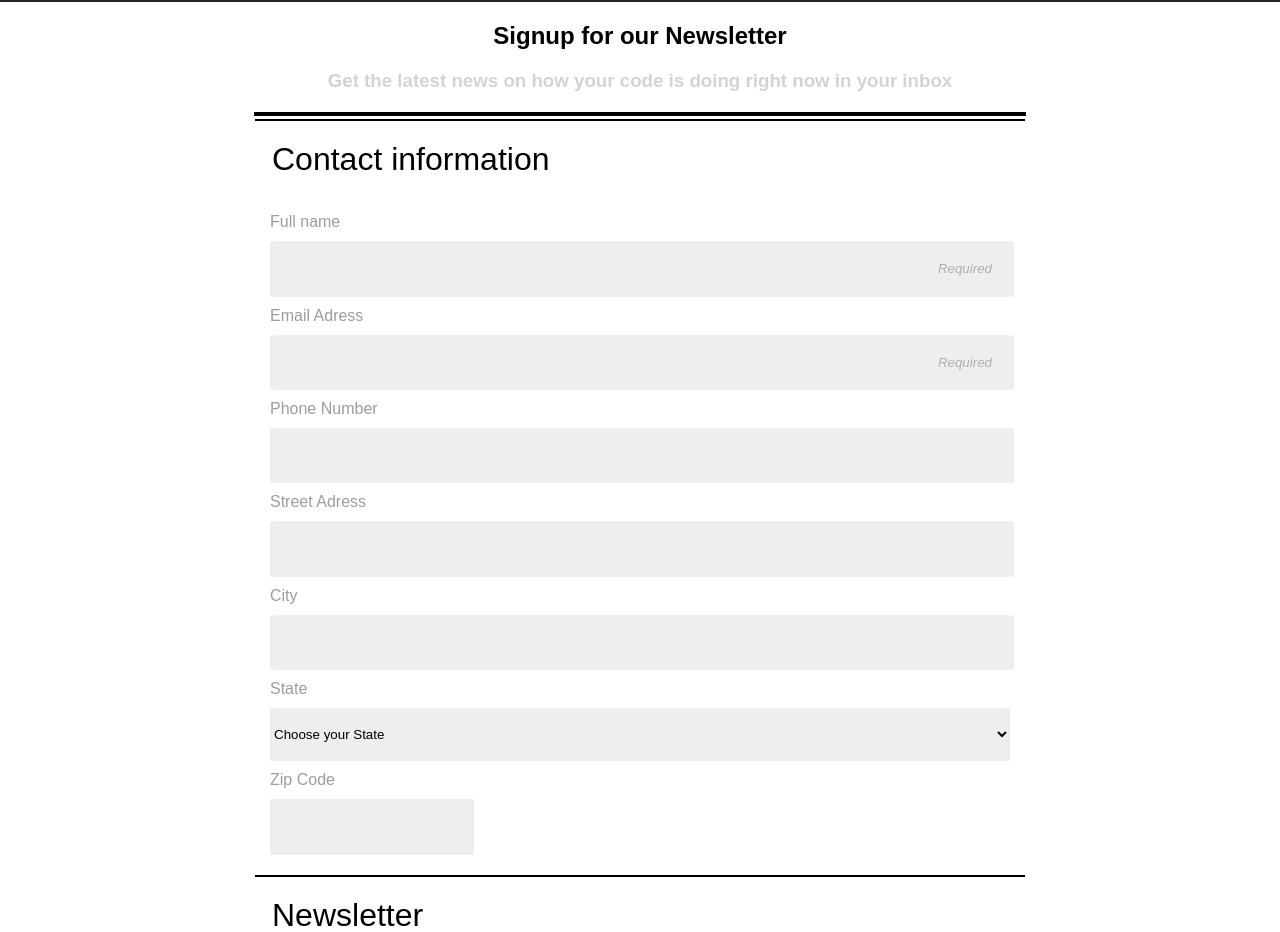
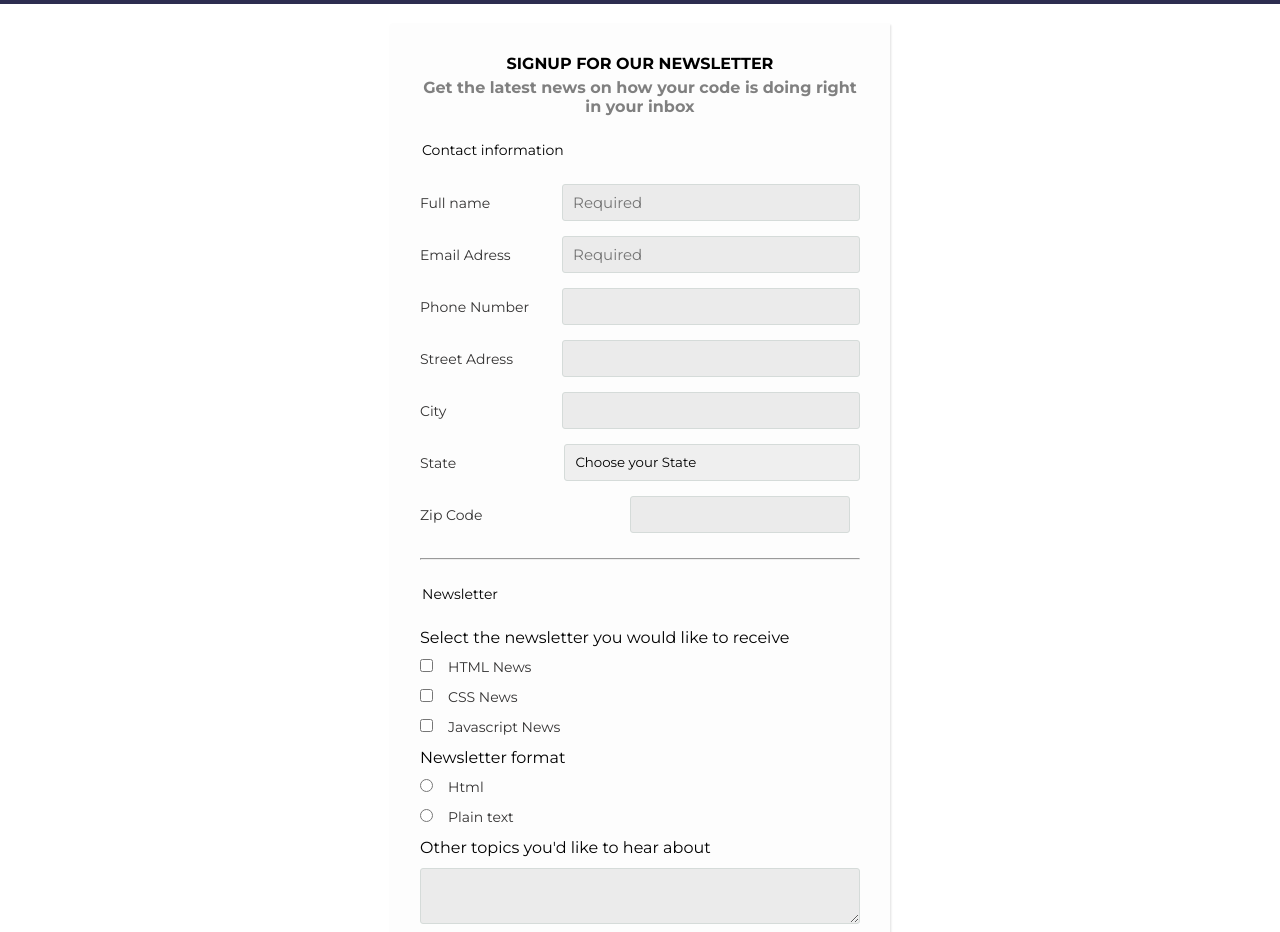
Before and after one commit to kiliandeketelaere/Techdegree-project-3, a plain HTML site: page index.html in a window 1280 px wide. Shown: the part 76-1008 px from the top of the page. Drawn offline with Linux system fonts and the light colour scheme; a web font is replaced by a local one.

Commit message:
improved new version
improved new version

```diff
--- a/index.html
+++ b/index.html
@@ -1,123 +1,156 @@
 <!DOCTYPE html>
 <html lang="en">
   <head>
-    <meta name="viewport" content="width=device-width, initial-scale=1">
+    <meta name="viewport" content="width=device-width, initial-scale=1.0">
     <link rel="stylesheet" href="styles.css">
     <link rel="stylesheet" href="https://fonts.googleapis.com/css?family=Trirong">
     <title>The Code Review</title>
   </head>
 
-  <header class="parent">
-    <div class="child">
-        <h1>THE CODE REVIEW</h1>
-    </div>
-  </header>
 
-<div class="Headcontainer">
-  <div class="banner">
-    <div class="ban">
-     <h2>Signup for our Newsletter</h2>
-    </div>
-    <div class="ban">
-      <h3>Get the latest news on how your code is doing right now in your inbox</h3>
-   </div>
-  </div>
-
-  <div class="container">
-      <div class="seperator-box-top"></div>
-    </div>
-    <div class="container">
-  <div class="seperator-box-bottom"></div>
+<header class="header">
+<div class="flex-container">
+  <div class="flex-item">
+  <h1 class="header"> THE CODE REVIEW</h1>
   </div>
 </div>
+</header>
+
+<body>
 
 
-    <div class="formbox">
-    <form>
-    <fieldset>
-      <legend>Contact information</legend>
 
 
-        <label for="fullname">Full name</label>
-        <input type="text" id="fullname" name="user_fullname" placeholder="Required">
 
-        <label for="email">Email Adress</label>
-        <input type="email" id="email" name="user_email" placeholder="Required">
 
-        <label for="phone">Phone Number</label>
-        <input type="tel" id="phone" name="user_phone">
 
-        <label for="adress">Street Adress</label>
-        <input type="text" id="adress" name="user_adress">
+<div class="wrapper">
+  <div class="title">
+      Signup for our newsletter
+  </div>
+  <div class="subtitle">
+    Get the latest news on how your code is doing right in your inbox
+  </div>
+  <div class="form">
 
-        <label for="city">City</label>
-        <input type="text" id="city" name="user_city">
-
-        <label for="state">State</label>
-        <select id="state" name="user_state">
-          <option value="" disabled selected>Choose your State</option>
-          <option value="west_vlaanderen">West-Vlaanderen</option>
-          <option value="oost_vlaanderen">Oost-Vlaanderen</option>
-          <option value="brussel">Brussel</option>
-          <option value="wallonie">Wallonie</option>
-        </select>
-
-        <label for="zipcode">Zip Code</label>
-        <input type="text" id="zipcode" name="user_zipcode" class="zipcode">
-    </fieldset>
-  </form>
+    <div class="legend">
+      <legend>Contact information</legend>
     </div>
 
-    <div class="container">
-      <div class="seperator-box-bottom"></div>
-
+    <div class="input_field">
+      <label for="fullname">Full name</label>
+      <input type="text" id="fullname" name="user_fullname" placeholder="Required" class="input">
     </div>
 
-  <div class="formbox">
-    <form>
-      <fieldset>
-        <legend>Newsletter</legend>
+    <div class="input_field">
+      <label for="email">Email Adress</label>
+      <input type="email" id="email" name="user_email" placeholder="Required" class="input">
+    </div>
 
-        <label>Select the newsletter you would like to receive</label>
-        <div class="container">
-          <div class="formitem"><input type="checkbox" id="html_news" value="html_newsletter" name="user_newsletter"></div>
-          <div class="formitem"><label for="html_news" class="checkbox">HTML News</label></div>
+    <div class="input_field">
+      <label for="phone">Phone Number</label>
+      <input type="tel" id="phone" name="user_phone" class="input">
+    </div>
+
+    <div class="input_field">
+      <label for="adress">Street Adress</label>
+      <input type="text" id="adress" name="user_adress" class="input">
+    </div>
+
+    <div class="input_field">
+      <label for="city">City</label>
+      <input type="text" id="city" name="user_city" class="input">
+    </div>
+
+    <div class="input_field">
+      <label for="state">State</label>
+      <div class="custom_select">
+      <select id="state" name="user_state">
+        <option value="" disabled selected>Choose your State</option>
+        <option value="west_vlaanderen">West-Vlaanderen</option>
+        <option value="oost_vlaanderen">Oost-Vlaanderen</option>
+        <option value="brussel">Brussel</option>
+        <option value="wallonie">Wallonie</option>
+      </select>
+    </div>
+    </div>
+
+    <div class="input_field">
+      <label for="zipcode">Zip Code</label>
+       <input type="text" id="zipcode" name="user_zipcode" class="input_zipcode" >
+     </div>
+
+     <hr class="seperator2">
+
+     <div class=legend>
+      <legend>Newsletter</legend>
+     </div>
+
+     <div class="label">
+      <label>Select the newsletter you would like to receive</label>
+    </div>
+
+        <div class="input_field">
+          <input type="checkbox" id="html_news" value="html_newsletter" name="user_newsletter">
+          <label for="html_news" class="check">HTML News</label>
         </div>
 
-        <div class="container">
-          <div class="formitem"><input type="checkbox" id="css_news" value="css_newsletter" name="user_newsletter"></div>
-          <div class="formitem"> <label for="css_news" class="checkbox">CSS News</label></div>
+        <div class="input_field">
+          <input type="checkbox" id="css_news" value="css_newsletter" name="user_newsletter">
+          <label for="css_news" class="check">CSS News</label>
         </div>
 
-        <div class="container">
-          <div class="formitem"><input type="checkbox" id="javascript_news" value="javacript_newsletter" name="user_newsletter"></div>
-          <div class="formitem"><label for="javascript_news" class="checkbox">Javascript News</label></div>
+        <div class="input_field">
+          <input type="checkbox" id="javascript_news" value="javascript_newsletter" name="javascript_newsletter">
+          <label for="javascript_news" class="check">Javascript News</label>
         </div>
 
-        <label>Newsletter format</label>
-
-        <div class="container">
-          <div class="formitem"><input type="radio" id="html_format" value="html_format" name="user_format"></div>
-          <div class="formitem"> <label for="html_format" class="checkbox">Html</label></div>
+        <div class="label">
+         <label>Newsletter format</label>
         </div>
 
-        <div class="container">
-          <div class="formitem"><input type="radio" id="plaintext_format" value="plaintext_format" name="user_format"></div>
-          <div class="formitem"><label for="plaintext_format" class="checkbox">Plain text</label></div>
+        <div class="input_field">
+          <input type="radio" id="html_format" value="html_format" name="user_format">
+          <label for="html_format" class="check">Html</label>
         </div>
 
-        <div class="container">
-          <div class="formitem"><label>Other topics you'd like to hear about</label></div>
+        <div class="input_field">
+          <input type="radio" id="plaintext_format" value="plaintext_format" name="user_format">
+          <label for="plaintext_format" class="check">Plain text</label>
         </div>
-         <textarea class="textarea"></textarea>
 
-        <div class="formbutton"><button type="submit" class="button">Sign up</button></div>
+        <div class="label">
+         <label class="labelcheck">Other topics you'd like to hear about</label>
+        </div>
 
-      </fieldset>
-    </form>
+        <div class="input_field">
+          <textarea class="textarea"></textarea>
+        </div>
+
+        <div class="formbutton">
+          <button type="submit" class="button">Sign up</button>
+        </div>
+
   </div>
 
 
-   <div class="container">
-      <div class="footer">Copyright the code review</div>
-  </div>
+
+
+
+
+
+
+
+
+
+
+
+
+
+
+
+
+
+
+
+</body>
--- a/styles.css
+++ b/styles.css
@@ -1,154 +1,172 @@
+@import url('https://fonts.googleapis.com/css2?family=Montserrat:wght@400;700&display=swap');
+
+* {
+    margin: 0;
+    padding 0;
+    box-sizing: border-box;
+    font-family: 'Montserrat', sans-serif;
+}
 
 body {
-    font-family: 'Montserrat', sans-serif;;
+    background: white;
     }
-header {
+
+/*  ============= header styling */
+
+.header {
+    background-color: rgb(45, 45, 80);
     color: white;
-    background-color: rgb(38, 39, 54);
-    margin: -10px -10px 0px -10px;
+    display: flex;
     justify-content: center;
+    align-items: center;
+    height: 80px;
+}
+
+
+/*  ============= Form box styling (wrapper) */
+
+.wrapper {
+    max-width: 500px;
+    width: 100%;
+    background: rgb(253, 253, 253);
+    margin: 20px auto;
+    padding: 30px;
+    box-shadow: 1px 1px 2px rgba(0, 0, 0, 0.125);
+}
+
+.wrapper .title {
+    font: 24px;
+    font-weight: 700;
+    margin-bottom: 5px;
+    color: black;
+    text-transform: uppercase;
+    text-align: center;
+}
+
+.wrapper .subtitle {
+    font: 20px;
+    font-weight: 700;
+    margin-bottom: 25px;
+    color: grey;
+    text-align: center;
+}
+
+.wrapper .legend {
+    margin-bottom: 25px;
+    font-size: 14px;
+}
+
+.wrapper .seperator2 {
+    margin-top: 25px;
+    margin-bottom: 25px;
+    width: 100%;
+}
+
+.wrapper .form {
+    width: 100%;
+}
+
+.wrapper .form .input_field {
+    margin-bottom: 15px;
     display: flex;
-}
-.child {
-display:flex ;
     align-items: center;
 }
-.banner {
-    display: flex;
-    flex-direction: column;
-}
-.ban {
-display: flex;
-justify-content: center;
-text-align: center;
-margin-top: 0px;
-margin-bottom: 0px;
+
+.wrapper .form .input_field label {
+    width: 200px;
+    color: rgb(51, 50, 50);
+    margin-right: 10px;
+    font-size: 14px;
 }
 
-h3 {
-    margin-top: 0px;
-    margin-bottom: 0px;
-    color: lightgray;
-}
-h4 {
-    color: lightgray;
-    align-self: center;
+.wrapper .form .input_field .input,
+.wrapper .form .input_field .textarea {
+    width: 100%;
+    outline: none;
+    border: 1px solid #d5dbd9;
+    background-color: rgb(235, 235, 235);
+    font-size: 15px;
+    padding: 8px 10px;
+    border-radius: 3px;
+    transition: all 0.3 ease;
 }
 
-/* Form styling */
-
-.formbox {
-    display: flex;
-    flex-direction: column;
-}
-legend {
-    font-size: 2em;
-    margin: 0px 0px 20px 0px;
-}
-label {
-color: rgb(156, 156, 156);
-display: block;
-margin: 10px 0px 10px 0px;
+.wrapper .form. .input_field .textarea {
+    resize: none;
+    height: 125px;
 }
 
-input,
-select,
-textarea {
-display: flex;
-margin: 10px 0px 10px 0px;
-background-color: rgb(238, 238, 238);
-border: none;
-border-radius: 2%;
-height: 4em;
+.wrapper .form .input_field .custom_select {
+    position: relative;
     width: 100%;
+    height: 37px;
 }
-fieldset {
-    border: none;
+
+.wrapper .form .input_field .custom_select select {
+    appearance: none;
+    border: 1px solid #d5dbd9;
+    width: 100%;
+    height: 100%;
+    padding: 8px 10px;
+    border-radius: 3px;
+    outline: none;
 }
-.seperator-box-top{
-display: flex;
-flex-direction: column;
-justify-content: center;
-margin: auto;
-border: 2px  solid black;
-width: 95%;
-align-self: center;
-margin-bottom: 3px;
+
+.wrapper .form .input_field .check .checkmark label{
     margin-top: 20px;
 }
-.seperator-box-bottom{
-    display: flex;
-    flex-direction: column;
-    justify-content: center;
-    margin: auto;
-    align-self: center;
-    border: 1px  solid black;
-    width: 95%;
-    margin-bottom: 20px;
-}
-::placeholder {
-color: rgb(175, 175, 175);
-text-align: right;
-padding: 20px;
-font-style: italic;
+
+.check {
+width: 15px;
+height: 15px;
+margin-left: 15px;
 }
 
-input[type="checkbox"],
-input[type="radio"] {
-    margin: 0px 0px 0px 0px;
-    width: 15px;
+.label {
+height: 30px;
 }
-.formitem {
-    display: flex;
-    flex-direction: column;
-    justify-content: center;
-    margin-right: 10px;
-    height: 30px;
+
+.formbutton button {
+    width: 100%;
+    height: 50px;
+    background-color: rgb(60, 219, 185);
+    color: white;
+    border: none;
+    border-radius: 5px;
+}
+
+.input_zipcode {
+    width: 50%;
+    justify-content: flex-start;
+    outline: none;
+    border: 1px solid #d5dbd9;
+    background-color: rgb(235, 235, 235);
+    font-size: 15px;
+    padding: 8px 10px;
+    border-radius: 3px;
+    transition: all 0.3 ease;
+}
+
+.input_field_zipcode {
 
 }
-.container {
-    display: flex;
-    flex-direction: row;
+
+
+
+/* =========== media queries */
+
+@media (max-width: 420px) {
+    .wrapper .form .input_field {
+        flex-direction: column;
+        align-items: flex-start;
     }
-textarea {
-    height: 50px;
-}
-.formbutton {
-    display: flex;
-    justify-content: center;
-
-}
-button {
-    display: flex;
-    justify-content: center;
-    width: 100%;
-    border: none;
-    border-radius: 5px;
-    padding: 20px;
-    margin: 20px;
-    background-color: rgb(12, 170, 209);
-    color: white;
-    font-size: 20px;
-}
-.footer {
-    color: lightgray;
-    align-self: center;
-    margin: auto;
-}
-.zipcode {
-    width: 200px;
+    .wrapper .form .input_field label{
+        margin-bottom: 5px;
     }
 
-/* -- Media Querie -- */
 
-
-@media screen and (min-width: 768px) {
-
-    form,
-    .seperator-box-bottom,
-    .seperator-box-top,
-    button {
-      width: 768px;
-      align-self: center;
+    .wrapper2 .form .input_field {
+        flex-direction: row;
+        align-items: flex-start;
     }
 }
```
Lines whose indentation alone changed are shown as unchanged.
